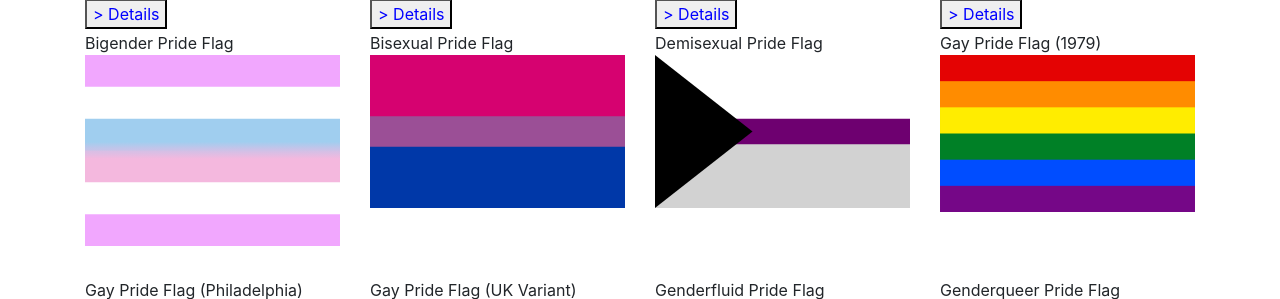
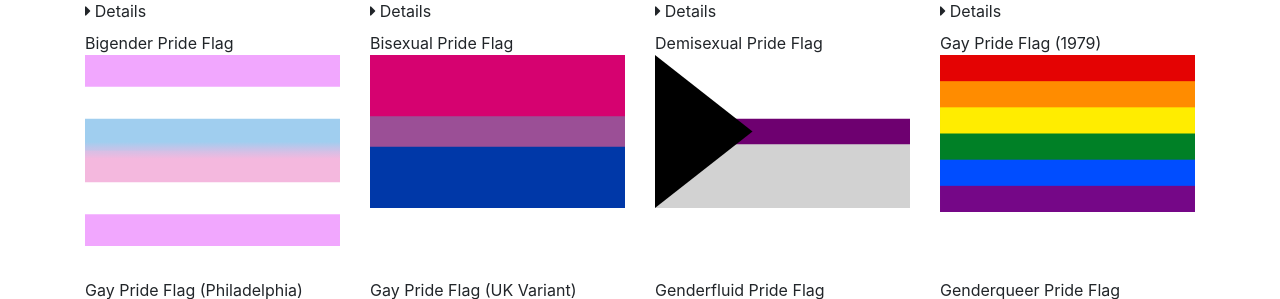
Before and after one commit to emily-noble/prideflagsearch, a Django app: page / in a window 1280 px wide. Shown: the part 554-853 px from the top of the page. Run offline with Django 3.2, Linux system fonts and the light colour scheme; some libraries are stand-ins or nearby versions.

Commit message:
cleaned up button styling

```diff
--- a/search/static/search/css/citation.css
+++ b/search/static/search/css/citation.css
@@ -4,7 +4,12 @@
 }
 
 .citation-reveal button{
-    color: blue;
+    background: none;
+	color: inherit;
+	border: none;
+	padding: 0;
+	font: inherit;
+	cursor: pointer;
 }
 
 .citation-reveal {
--- a/search/static/search/js/citations.js
+++ b/search/static/search/js/citations.js
@@ -25,14 +25,14 @@
 
     for (i = 0; i < showMoreButtonList.length; ++i) {
         const thisButton = showMoreButtonList[i];
-        thisButton.innerText = "> Details";
+        thisButton.innerHTML = "<i class='fas fa-caret-right'></i> Details";
         thisButton.setAttribute("aria-expanded", "false");
     }
 }
 
 function showCitation(flagData, flagElement) {
     // Change show more text
-    flagElement.innerText = "V Details";
+    flagElement.innerHTML = "<i class='fas fa-caret-down'></i> Details";
     flagElement.setAttribute("aria-expanded", "true");
 
     // Add citation content
--- a/search/static/search/js/search.js
+++ b/search/static/search/js/search.js
@@ -83,7 +83,7 @@
         resultColumn.appendChild(resultShowMoreWrapper);
 
         var resultShowMore = document.createElement("button");
-        resultShowMore.innerText = "> Details";
+        resultShowMore.innerHTML = "<i class='fas fa-caret-right'></i> Details";
         resultShowMore.setAttribute("aria-expanded", "false");
         resultShowMore.setAttribute("role", "button");
         resultShowMore.addEventListener("click", handleShowCitationEvent.bind(null, flag));
--- a/search/templates/search/index.html
+++ b/search/templates/search/index.html
@@ -16,6 +16,7 @@
     <meta http-equiv="Content-type" content="text/html; charset=utf-8" />
     <meta name="viewport" content="width=device-width, initial-scale=1, shrink-to-fit=no">
     <link rel="stylesheet" href="https://cdnjs.cloudflare.com/ajax/libs/twitter-bootstrap/4.1.3/css/bootstrap.min.css" integrity="sha256-eSi1q2PG6J7g7ib17yAaWMcrr5GrtohYChqibrV7PBE=" crossorigin="anonymous" />
+    <link rel="stylesheet" href="https://use.fontawesome.com/releases/v5.6.3/css/all.css" integrity="sha384-UHRtZLI+pbxtHCWp1t77Bi1L4ZtiqrqD80Kn4Z8NTSRyMA2Fd33n5dQ8lWUE00s/" crossorigin="anonymous">
     <link rel="stylesheet" href="{% static 'search/css/footer.css' %}" />
     <link rel="stylesheet" href="{% static 'search/css/squares.css' %}" />
     <link rel="stylesheet" href="{% static 'search/css/citation.css' %}" />
```
